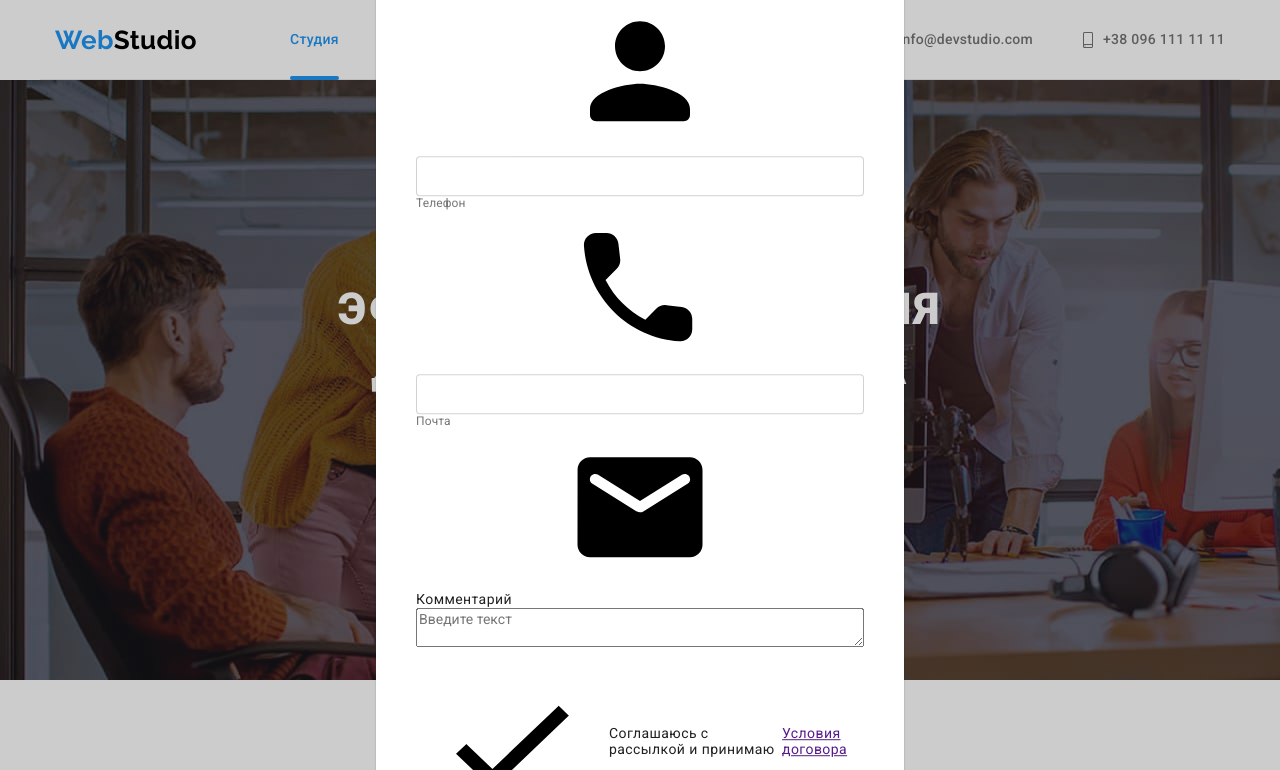
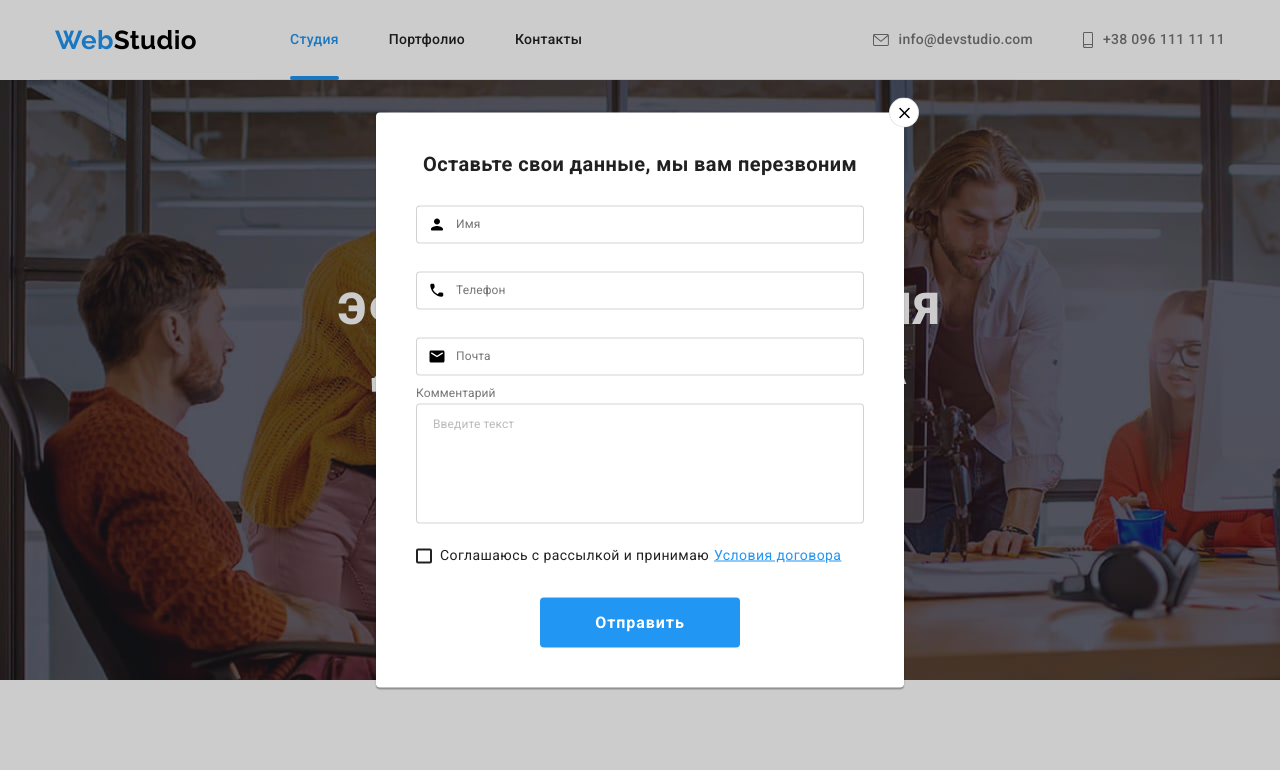
Before and after one commit to Maksym-Maleiev/goit-markup-hw-6, a plain HTML site: page index.html in a window 1280 px wide. Both pictures are taken after a click on the button "Заказать услугу". Shown: the top 770 px of the page. Drawn offline with nearby package versions, Linux system fonts and the light colour scheme.

Commit message:
add css form styles

```diff
--- a/css/studio.css
+++ b/css/studio.css
@@ -447,7 +447,7 @@
 
 .form-title {
   margin-top: 0;
-  margin-bottom: 12px;
+  margin-bottom: 30px;
 
   font-weight: 700;
   font-size: 20px;
@@ -456,93 +456,124 @@
 }
 
 .form-field {
+  position: relative;
   display: flex;
-  flex-direction: column;
+  margin-bottom: 28px;
+}
+
+.form-field:nth-of-type(3) {
   margin-bottom: 10px;
 }
 
-.form-label {
-  margin-bottom: 4px;
-  font-weight: 400;
+.label {
+  color: var(--secondary-text-color);
   font-size: 12px;
   line-height: 1.17;
   letter-spacing: 0.01em;
+}
+
+.input {
   color: var(--secondary-text-color);
+  font-size: 12px;
+  line-height: 1.17;
+  letter-spacing: 0.01em;
+  outline: transparent;
+
+  transition: border-color 250ms var(--timing-function);
+}
+
+.input:focus {
+  border-color: var(--accent-color);
 }
 
 .form-input {
   padding: 11px;
+  padding-left: 40px;
+  width: 100%;
   border: 1px solid rgba(33, 33, 33, 0.2);
   border-radius: 4px;
-  outline: none;
-  cursor: pointer;
 }
 
-/* .form-input:not(:placeholder-shown):required:valid {
-  border-color: var(--accent-color);
+.form-label {
+  position: absolute;
+  top: 50%;
+  left: 40px;
+  transform: translateY(-50%);
+
+  transition: transform 250ms var(--timing-function);
 }
 
-.form-input:not(:placeholder-shown):required:invalid {
-  border-color: rgba(33, 33, 33, 0.2);
-} */
-
-.form-input:focus-within {
-  border-color: var(--accent-color);
+.form-input:focus + .form-label,
+.form-input:not(:placeholder-shown) + .form-label {
+  transform: translateY(-35px);
 }
 
-.form-textarea {
+.form-icon {
+  position: absolute;
+  top: 50%;
+  left: 12px;
+  transform: translateY(-50%);
+
+  width: 18px;
+  height: 18px;
+  transition: fill 250ms var(--timing-function);
+}
+
+.form-field:focus-within .form-icon {
+  fill: var(--accent-color);
+}
+
+.comment {
+  flex-direction: column;
+  margin-bottom: 20px;
+}
+
+.comment-label {
+  margin-bottom: 4px;
+}
+
+.comment-input {
   padding: 12px 16px;
+  width: 100%;
   height: 120px;
+  resize: none;
   border: 1px solid rgba(33, 33, 33, 0.2);
   border-radius: 4px;
-  cursor: pointer;
-  outline: none;
-  resize: none;
 }
 
-.form-textarea:focus-within {
-  border-color: var(--accent-color);
-}
-
-.form-textarea::placeholder,
-.form-input::placeholder {
-  font-size: 12px;
-  line-height: 1.17;
-  letter-spacing: 0.01em;
+.comment-input::placeholder {
   color: rgba(117, 117, 117, 0.5);
 }
 
-.comment {
-  margin-bottom: 20px;
+.policy {
+  margin-bottom: 30px;
+  align-items: center;
+  font-size: 14px;
+  line-height: 1.7;
 }
 
-.policy {
-  flex-direction: row;
-  justify-content: center;
-  align-items: center;
-  margin-bottom: 30px;
+.checkbox-icon {
+  display: inline-block;
+  margin-right: 8px;
+  width: 16px;
+  height: 15px;
+
+  fill: transparent;
+  background-color: var(--primary-white-color);
+  border: 2px solid var(--primary-text-color);
+  border-radius: 2px;
 }
 
-.policy .form-input {
-  margin-right: 7px;
+.policy-input:checked + .checkbox-icon {
+  background-color: var(--accent-color);
+  fill: var(--primary-white-color);
+  border: none;
+  border-radius: 2px;
 }
 
-.policy .form-label {
-  margin-bottom: 0;
-  font-size: 14px;
-  line-height: 1.7;
-  color: var(--secondary-text-color);
-}
-
-.form-input[type='checkbox']:checked + .form-label {
+.policy-link {
+  margin-left: 5px;
   color: var(--accent-color);
-}
-
-.policy .link {
-  margin-left: 7px;
-  line-height: 1.7;
-  color: var(--accent-color);
-  text-decoration: underline;
 }
 
 .submit-button {
```
